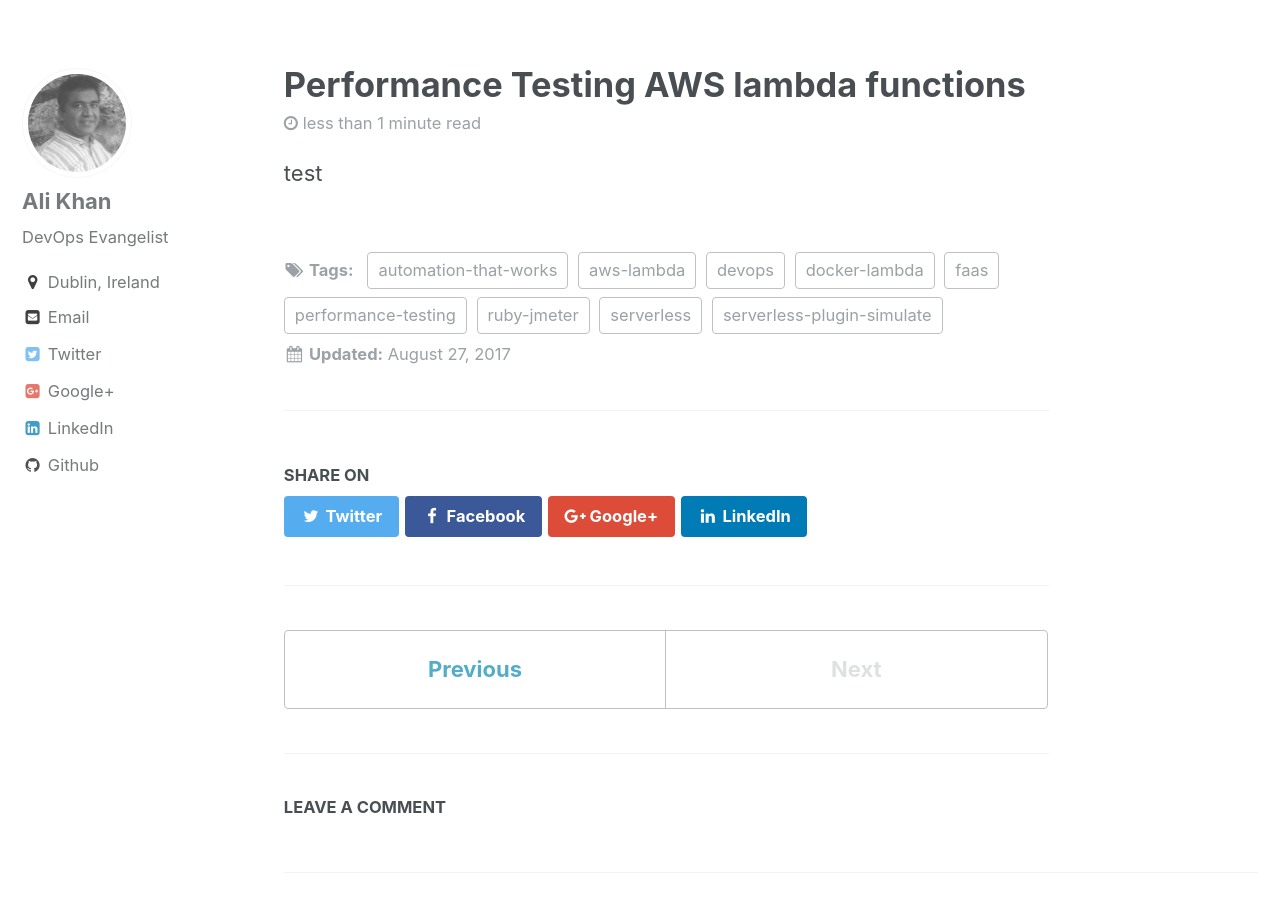
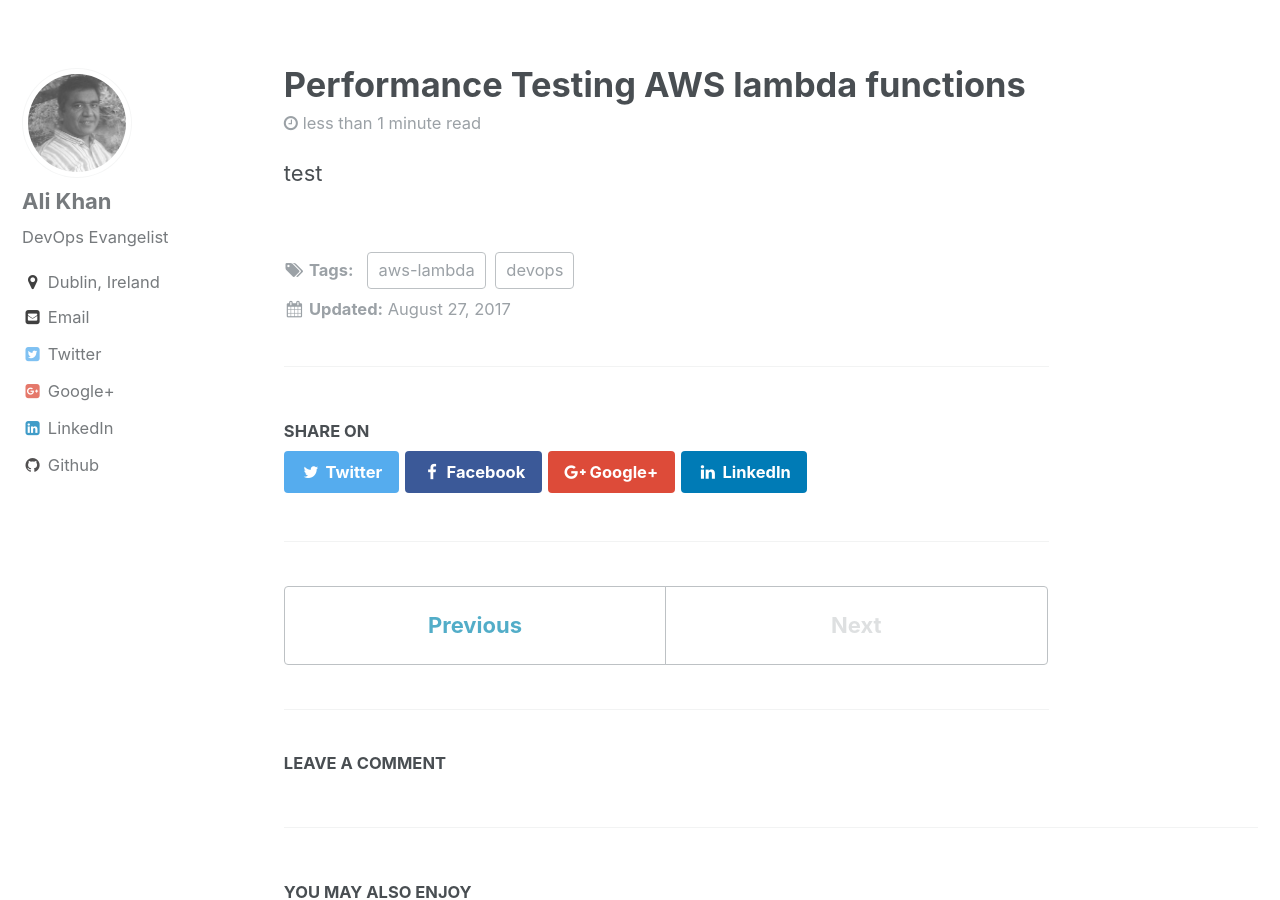
Before and after one commit to khanali21/khanali21.github.io, a Jekyll site: the page built from _posts/2017-08-27-performance-testing-lambda.md, in a window 1280 px wide and 900 px high, scrolled down 467 px. Built offline with Jekyll 4.4.1, drawn with Linux system fonts in a browser that asks for light colours; comment, search, counter and statistics services are not loaded.

```diff
--- a/_posts/2017-08-27-performance-testing-lambda.md
+++ b/_posts/2017-08-27-performance-testing-lambda.md
@@ -1,8 +1,8 @@
 ---
 layout: single
 title: "Performance Testing AWS lambda functions"
-excerpt: "Performance Testing lambda functions is a significant challenge. Testing it locally is even bigger challenge. And interpreting the results from the tests that can be associated with the actual cost makes performance testing lambda non-trivial. I discuss here how to overcome these challenges"
-tags: [aws-lambda, devops, faas, serverless, performance-testing, automation-that-works, ruby-jmeter, docker-lambda, serverless-plugin-simulate]
+excerpt: "Performance Testing lambda functions is a significant challenge."
+tags: [aws-lambda, devops]
 image:
   feature: cloudwatch.png
   credit:
```
